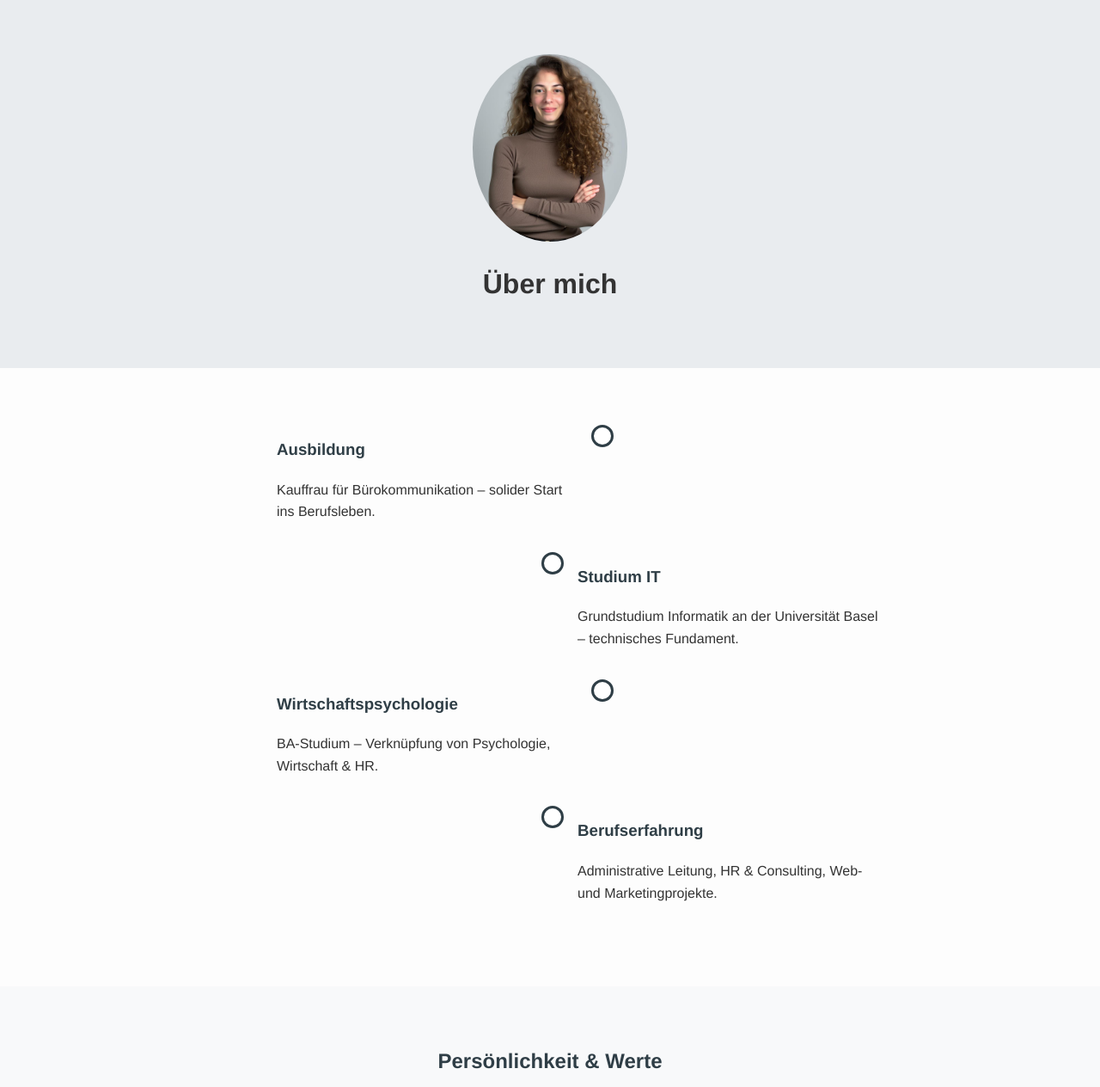
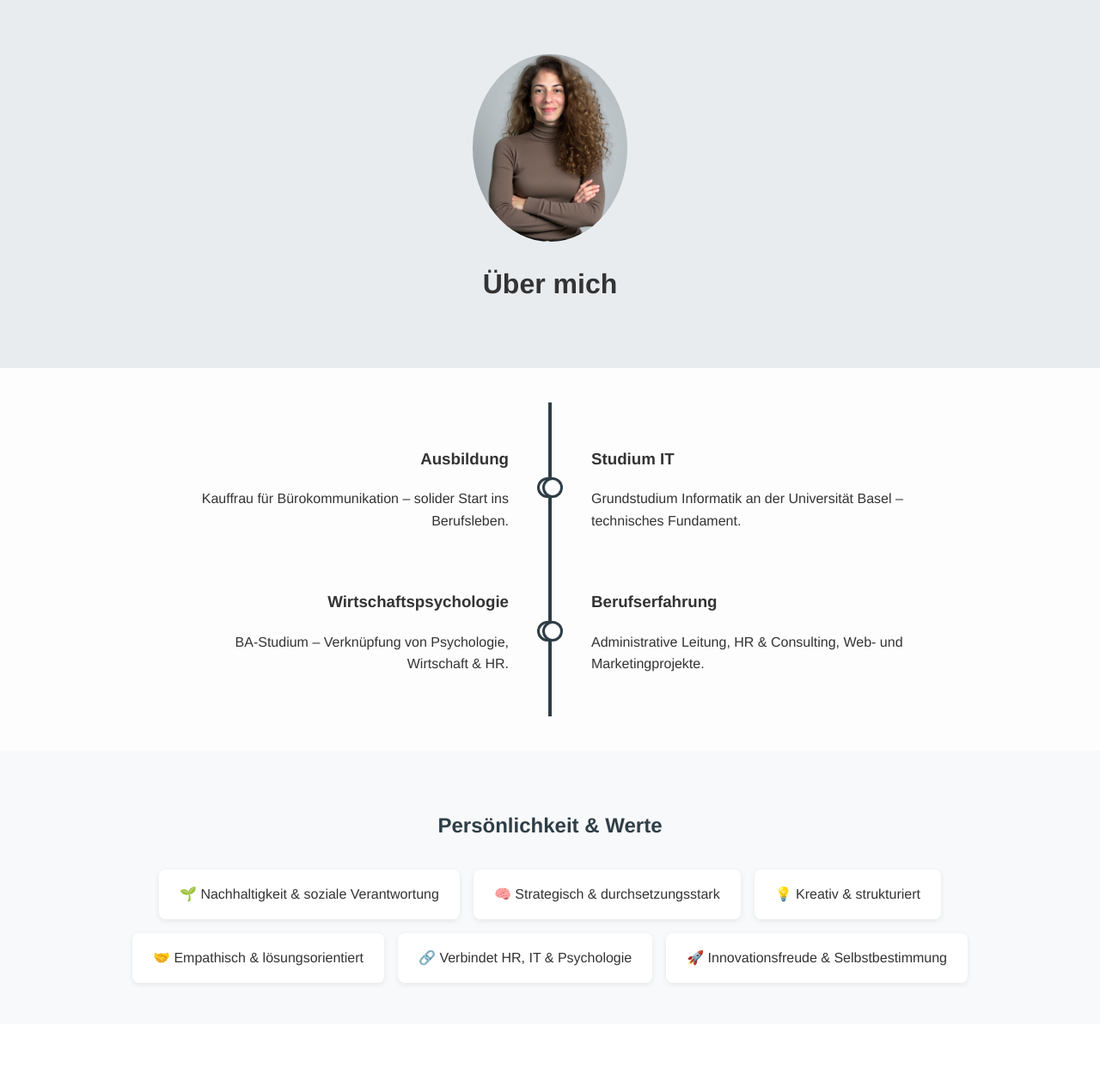
Before and after one commit to chriskies/chriskies.github.io, a PHP site: page /about.html in a window 1280 px wide. Shown: the part 59-1323 px from the top of the page at 86% size. Run offline with PHP 8.4, Linux system fonts and the light colour scheme.

Commit message:
Update style.css
text links = rechts aligned; text rechts = links aligned

```diff
--- a/style.css
+++ b/style.css
@@ -66,69 +66,72 @@ header p {
   text-align: center;
 }
 
-/* Timeline */
+/* === TIMELINE (fix: zentrierte Punkte + saubere Ausrichtung) === */
 .timeline {
   position: relative;
-  margin: 2rem auto;
-  padding: 2rem 0;
-  max-width: 700px;
+  max-width: 900px;
+  margin: 2.5rem auto;
+  padding: 1rem 0;
 }
-
-.timeline-item::before {
-  content: '';
+.timeline::before {
+  content: "";
   position: absolute;
-  width: 20px;
-  height: 20px;
-  background: #fff;
-  border: 3px solid #2f3e46;
-  top: 50%;
-  transform: translateY(-50%);
-  border-radius: 50%;
-  z-index: 1;
-}
-
-.timeline-item.right::before {
-  left: -10px;
-}
-
-.timeline-item.left::before {
-  right: -10px;
+  left: 50%;
+  top: 0;
+  bottom: 0;
+  width: 4px;
+  background: #2f3e46;
+  transform: translateX(-50%);
 }
 
 .timeline-item {
-  padding: 1rem 2rem;
   position: relative;
   width: 50%;
+  padding: 1rem 2rem;
+  box-sizing: border-box;
+  min-height: 60px; /* etwas Luft für den Punkt */
 }
 
 .timeline-item.left {
-  left: 0;
+  float: left;
+  text-align: right;      /* links stehende Box: rechtsbündig */
+  padding-right: 3rem;    /* Abstand zur Mittellinie */
+}
+.timeline-item.right {
+  float: right;
+  text-align: left;       /* rechts stehende Box: linksbündig */
+  padding-left: 3rem;     /* Abstand zur Mittellinie */
 }
 
-.timeline-item.right {
-  left: 50%;
-}
-
+/* Punkte immer mittig auf der Linie */
 .timeline-item::before {
-  content: '';
+  content: "";
   position: absolute;
-  width: 20px;
-  height: 20px;
-  right: -10px;
+  top: 50%;
+  transform: translateY(-50%);
+  width: 18px; height: 18px;
+  border-radius: 50%;
   background: #fff;
   border: 3px solid #2f3e46;
-  top: 15px;
-  border-radius: 50%;
-  z-index: 1;
+  z-index: 2;
 }
+.timeline-item.left::before  { right: -9px; } /* punkt sitzt an der Linie */
+.timeline-item.right::before { left:  -9px; }
 
-.timeline-item.right::before {
-  left: -10px;
-}
+.timeline::after { content: ""; display: block; clear: both; }
 
-.timeline-item h3 {
-  margin-top: 0;
-  color: #2f3e46;
+/* Responsiv: einspaltig, Linie links */
+@media (max-width: 700px) {
+  .timeline::before { left: 28px; transform: none; }
+  .timeline-item,
+  .timeline-item.left,
+  .timeline-item.right {
+    float: none;
+    width: 100%;
+    text-align: left;
+    padding: 1rem 1rem 1rem 3.5rem;
+  }
+  .timeline-item::before { left: 20px; right: auto; }
 }
 
 /* Footer */
```
